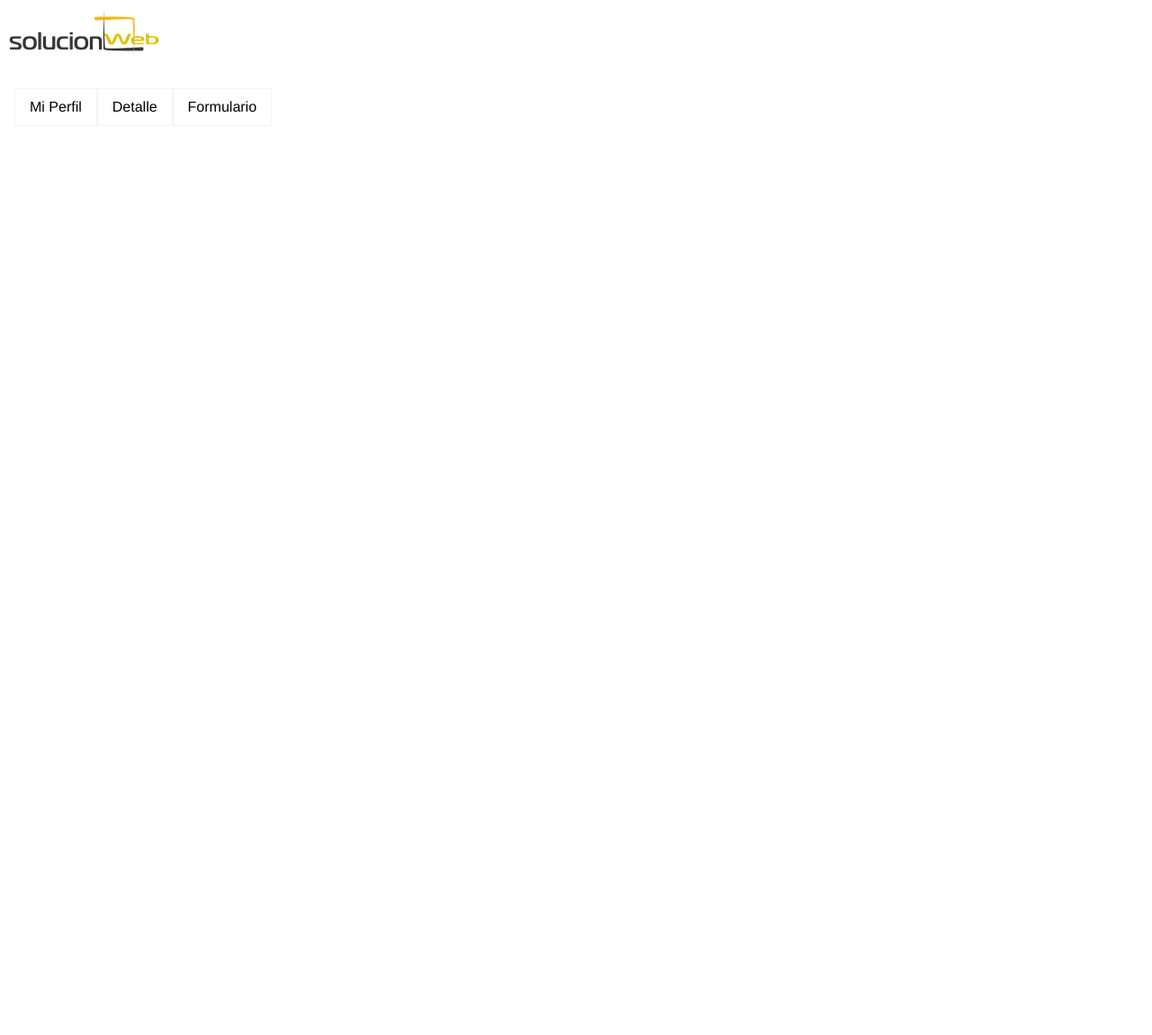
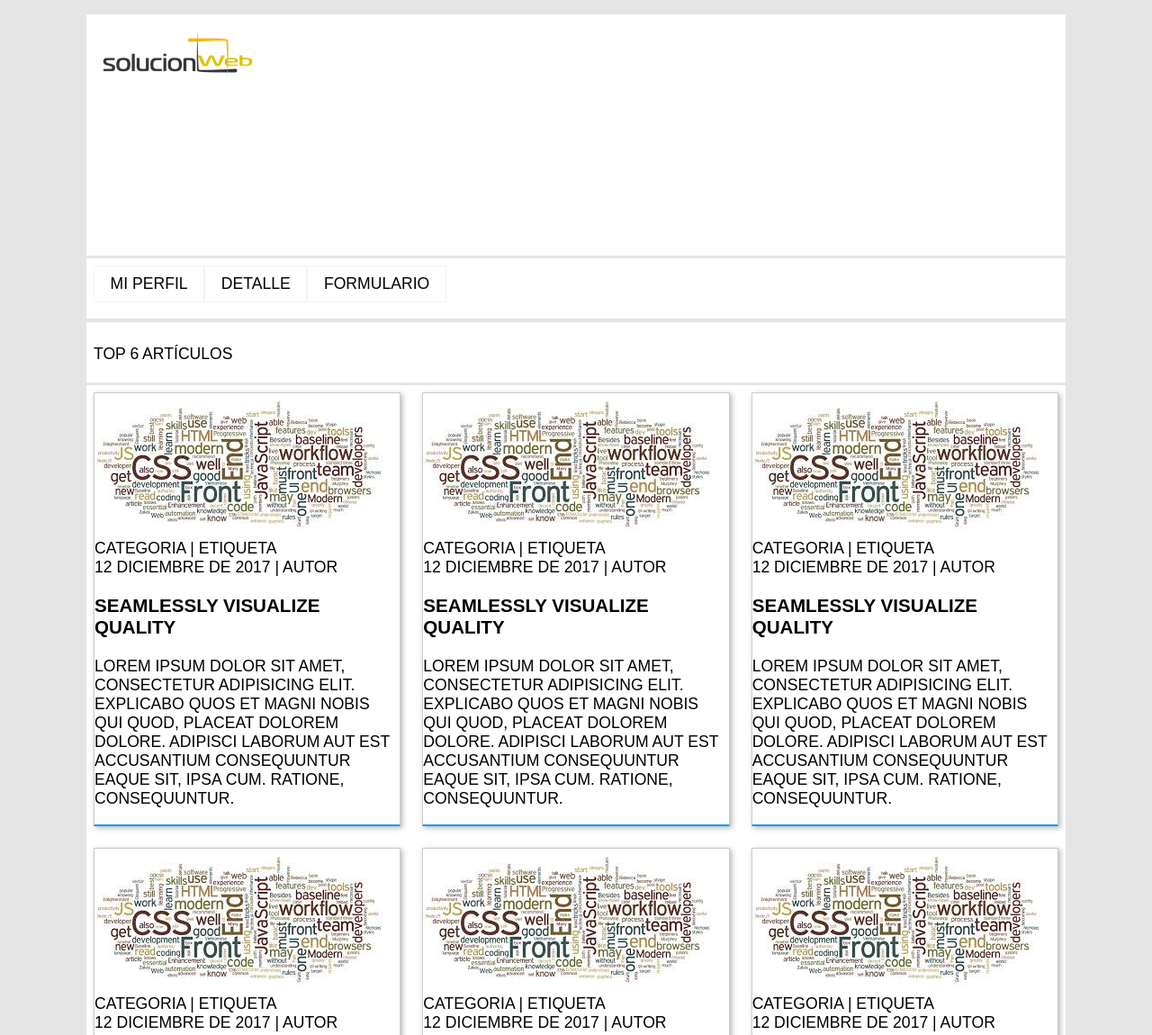
Before and after one commit to BlogStack/Blog, a plain HTML site: page index.html in a window 1280 px wide. Shown: the top 1150 px of the page at 90% size. Before the commit the page ends 800 px from the top, so only its background shows below. Drawn offline with Linux system fonts and the light colour scheme.

Commit message:
Estructura pagina Principal Blog

```diff
--- a/css/blog-styles.css
+++ b/css/blog-styles.css
@@ -1,22 +1,13 @@
-/*estilos pagina principal -styles*/
 body{
-	width:1280px;
-	margin: 0 auto;
 
-  color: #333;
-  font-family: Helvetica Neue, Helvetica, Arial, sans-serif;
-  font-size: 1rem;
-  line-height: 1.5em;
-}
-/*primero en el móvil (mobile first)*/
-
-nav {
-  padding: 1em;
-  font-family: font-family: Verdana, Geneva, sans-serif;
-  -webkit-font-smoothing: antialiased;
-  -moz-osx-font-smoothing: grayscale;
+  background-color: rgba(0,0,0,.1);
+  font: 1.1rem sans-serif;
+  text-transform: uppercase;
+  color: black;
+  margin: 0px 80px 0px 80px;
 }
 
+/*** nav menu principal *****/
 nav ul {
   list-style: none;
   padding: 0;
@@ -41,6 +32,67 @@ nav li a:hover {
 
     }
     nav li {
-    	border: 1px solid  #f2f4f4 ;
+      border: 1px solid  #f2f4f4 ;
     }
   }
+.grid{
+  padding: 1rem;
+}
+.grid-item{
+  padding: 0.5rem;
+
+}
+.header{
+  background-color: white;
+}
+.nav {
+  background-color: white;
+}
+.sidebar{
+  background-color: white;
+}
+.main{
+  background-color: white;
+}
+/*******GRID PRINCIPAL ESTTRUCTURA PAGINA ***********************************************/
+.grid {
+  display: grid;
+  grid-gap: .2rem;
+  min-height: 90vh;/*ajusta al alto de la pantalla-*/
+  grid-template-rows: 20% repeat(2, 5%) 1fr 100px;
+
+
+}
+/*******GRID CONTENIDO CENTRAL ARTICULOS ***********************************************/
+#content__grid {
+  display: grid;
+  grid-template-columns: auto auto auto;
+  grid-gap: 1.5rem;
+
+  }
+  #content__grid > article {
+  border: 1px solid #ccc;
+  box-shadow: 2px 2px 6px 0px  rgba(0,0,0,0.3);
+  border-bottom:2px solid   #0f9cf3;
+  }
+#content__grid > article .categoria{
+  font-size: 12px;
+  padding: 0 1rem ;
+
+}
+#content__grid > article .fecha{
+  font-size: 12px;
+  padding: 0 1rem ;
+}
+.content__grid--image{
+  text-align: center;
+}
+
+/********* media querys ************************
+***************************************************************/
+@media screen and (max-width: 400px) and (min-width: 120px) {
+    body {
+
+        margin: 0;
+    }
+}
--- a/index.html
+++ b/index.html
@@ -2,23 +2,80 @@
 <html lang="en">
 <head>
   <meta charset="UTF-8">
-  <title>Mi perfil</title>
+  <title>Lineas Nombradas - Maquetacion web con Grid Layout</title>
   <link rel="stylesheet" type="text/css" href="css/blog-styles.css">
 </head>
 <body>
-	<header role ="logo">
-		<img src="images/logo.png">
-	</header><!--header-->
-	<nav id ="menu">
-	<ul>
+    <div class="grid">
+    <header class="grid-item header"><img src="images/logo.png"></header>
+    <nav class="grid-item nav">
+      <ul>
     <li><a href="#">Mi Perfil</a></li>
     <li><a href="#">Detalle</a></li>
     <li><a href="#">Formulario</a></li>
     </ul>
-	</nav><!--nav menu-->
-	<section id="content">
+    </nav>
+    <aside class="grid-item sidebar"><p class="#">Top 6 Artículos</p></aside>
+    <main class="grid-item main">
+      <div id="content__grid">
+      <article id="content__grid--articulo">
+        <img class="content__grid--image" src="images/front-end2.jpg" alt="Imagen">
+        <div class="content__grid--categoria">categoria | Etiqueta</div>
+        <div class="content__grid--fecha">12 Diciembre de 2017 | autor</div>
+        <div class="content__grid--text">
+          <h3>Seamlessly visualize quality</h3>
+          <p>Lorem ipsum dolor sit amet, consectetur adipisicing elit. Explicabo quos et magni nobis qui quod, placeat dolorem dolore. Adipisci laborum aut est accusantium consequuntur eaque sit, ipsa cum. Ratione, consequuntur.</p>
+        </div>
+      </article>
+       <article id="content__grid--articulo">
+        <img class="content__grid--image" src="images/front-end2.jpg" alt="Imagen">
+        <div class="content__grid--categoria">categoria | Etiqueta</div>
+        <div class="content__grid--fecha">12 Diciembre de 2017 | autor</div>
+        <div class="content__grid--text">
+          <h3>Seamlessly visualize quality</h3>
+          <p>Lorem ipsum dolor sit amet, consectetur adipisicing elit. Explicabo quos et magni nobis qui quod, placeat dolorem dolore. Adipisci laborum aut est accusantium consequuntur eaque sit, ipsa cum. Ratione, consequuntur.</p>
+        </div>
+      </article>
+      <article id="content__grid--articulo">
+        <img class="content__grid--image" src="images/front-end2.jpg" alt="Imagen">
+        <div class="content__grid--categoria">categoria | Etiqueta</div>
+        <div class="content__grid--fecha">12 Diciembre de 2017 | autor</div>
+        <div class="content__grid--text">
+          <h3>Seamlessly visualize quality</h3>
+          <p>Lorem ipsum dolor sit amet, consectetur adipisicing elit. Explicabo quos et magni nobis qui quod, placeat dolorem dolore. Adipisci laborum aut est accusantium consequuntur eaque sit, ipsa cum. Ratione, consequuntur.</p>
+        </div>
+      </article>
+      <article id="content__grid--articulo">
+        <img class="content__grid--image" src="images/front-end2.jpg" alt="Imagen">
+        <div class="content__grid--categoria">categoria | Etiqueta</div>
+        <div class="content__grid--fecha">12 Diciembre de 2017 | autor</div>
+        <div class="content__grid--text">
+          <h3>Seamlessly visualize quality</h3>
+          <p>Lorem ipsum dolor sit amet, consectetur adipisicing elit. Explicabo quos et magni nobis qui quod, placeat dolorem dolore. Adipisci laborum aut est accusantium consequuntur eaque sit, ipsa cum. Ratione, consequuntur.</p>
+        </div>
+      </article>
+      <article id="content__grid--articulo">
+        <img class="content__grid--image" src="images/front-end2.jpg" alt="Imagen">
+        <div class="content__grid--categoria">categoria | Etiqueta</div>
+        <div class="content__grid--fecha">12 Diciembre de 2017 | autor</div>
+        <div class="content__grid--text">
+          <h3>Seamlessly visualize quality</h3>
+          <p>Lorem ipsum dolor sit amet, consectetur adipisicing elit. Explicabo quos et magni nobis qui quod, placeat dolorem dolore. Adipisci laborum aut est accusantium consequuntur eaque sit, ipsa cum. Ratione, consequuntur.</p>
+        </div>
+      </article>
+      <article id="content__grid--articulo">
+        <img class="content__grid--image" src="images/front-end2.jpg" alt="Imagen">
+        <div class="content__grid--categoria">categoria | Etiqueta</div>
+        <div class="content__grid--fecha">12 Diciembre de 2017 | autor</div>
+        <div class="content__grid--text">
+          <h3>Seamlessly visualize quality</h3>
+          <p>Lorem ipsum dolor sit amet, consectetur adipisicing elit. Explicabo quos et magni nobis qui quod, placeat dolorem dolore. Adipisci laborum aut est accusantium consequuntur eaque sit, ipsa cum. Ratione, consequuntur.</p>
+        </div>
+      </article>
+      </div>
+    </main>
+    <footer class="grid-item footer">Footer</footer>
 
-	</section>
-
+  </section>
 </body>
 </html>
```
